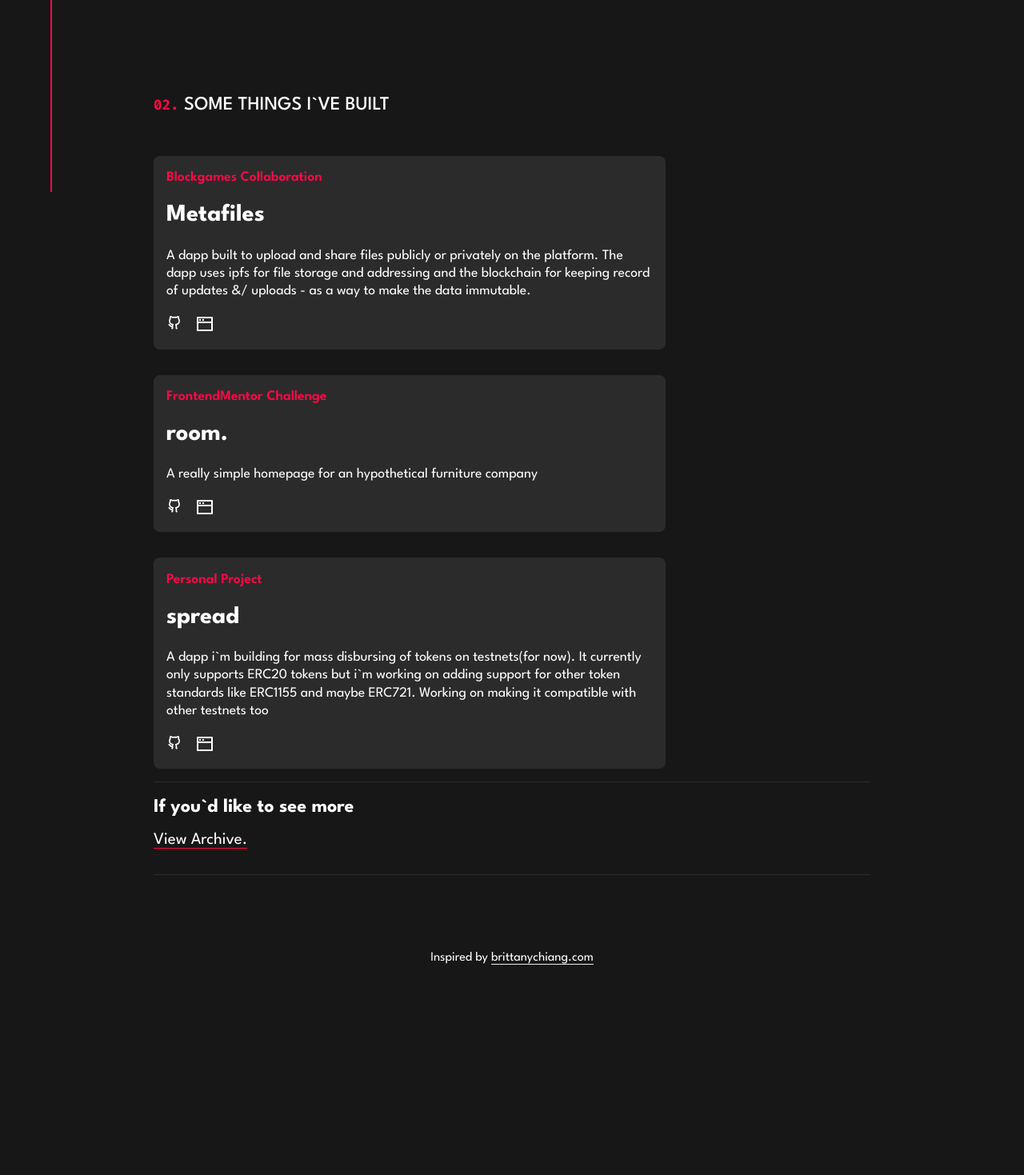
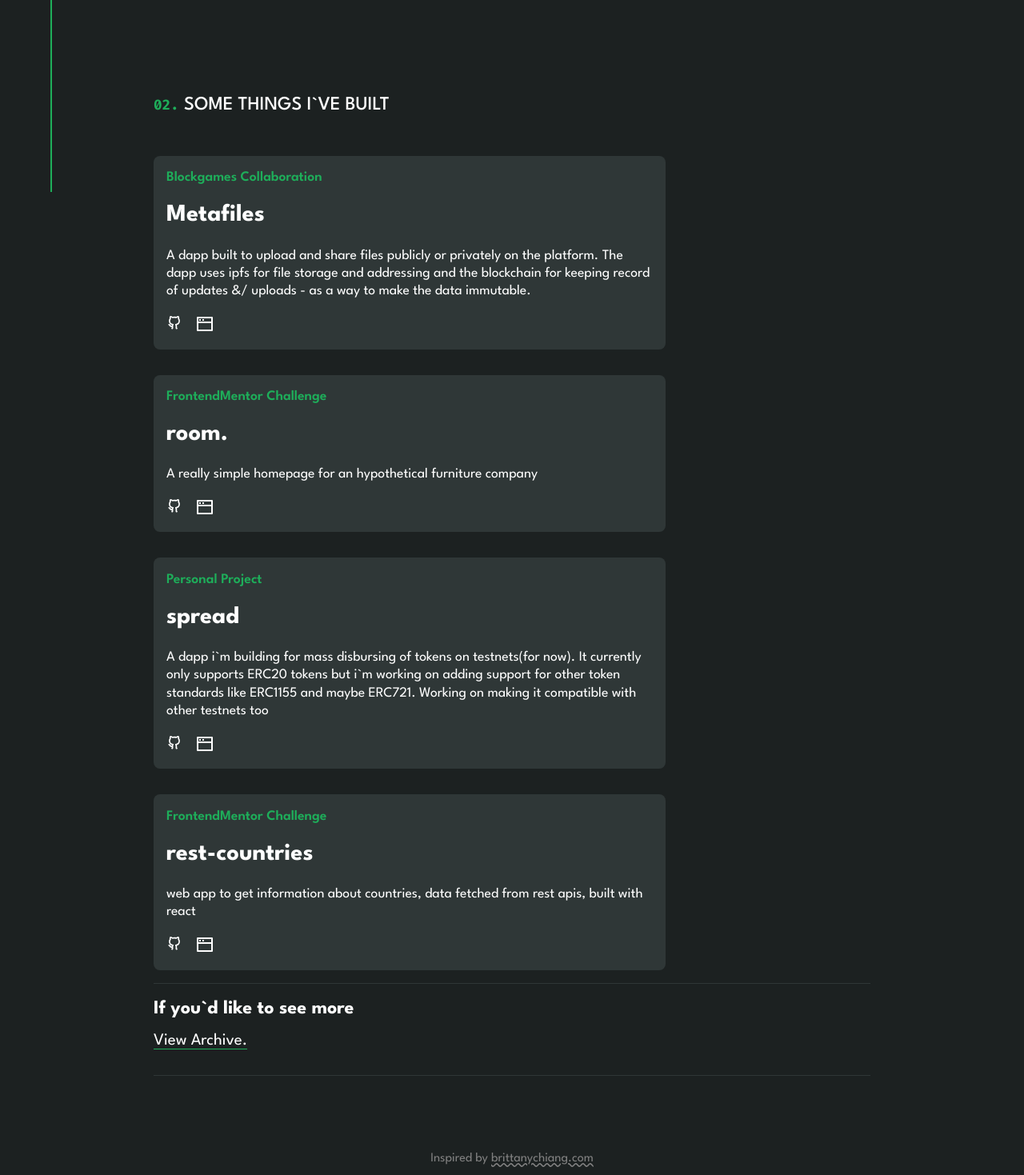
Before and after one commit to adedotxn/adedotxn.me.v1, a Next.js app: page / in a window 1280 px wide. Shown: the part 940-2409 px from the top of the page at 80% size. Before the commit the page ends 2161 px from the top, so only its background shows below. Built offline with nearby package versions, Linux system fonts and the light colour scheme.

Commit message:
fix: accessibility

```diff
--- a/components/project_cards.tsx
+++ b/components/project_cards.tsx
@@ -52,6 +52,7 @@ const ProjectDiv:FC<{project : IProject}> = ({project}) => {
                             <Image src='/images/github.svg' alt="github" width={20} height={20} />
                         </a>
                     </Link>
+
                 }
 
                 {project?.livelink?.href &&
--- a/data.ts
+++ b/data.ts
@@ -31,7 +31,15 @@ export const Featured: Array<IFeatured> = [
         id:3,
         gitlink : new URL("https://github.com/Phyf3/spread"),
         livelink : new URL('https://spread-sigma.vercel.app/')
-    }
+    },
+    {
+        category: "FrontendMentor Challenge",
+        name : "rest-countries",
+        details: "web app to get information about countries, data fetched from rest apis, built with react",
+        id : 4,
+        gitlink : new URL("https://github.com/Phyf3/REST-Countries-web-app"),
+        livelink : new URL("https://rest-countries-web-appp.vercel.app/")
+    },
 ]
 
 interface IArchiveProjects {
@@ -50,10 +58,11 @@ export const ArchiveProjects : Array<IArchiveProjects> = [
         gitlink : new URL("https://github.com/Phyf3/data-structures-and-algorithms"),
     },
     {
-        name : "speedrunEth-quests",
-        details: "repo containing my completed speedruneth quests",
+        name : "rest-countries",
+        details: "web app to get information about countries, data fetched from rest apis, built with react",
         id : 2,
-        gitlink : new URL("https://github.com/Phyf3/SpeedrunEth-Quests"),
+        gitlink : new URL("https://github.com/Phyf3/REST-Countries-web-app"),
+        livelink : new URL("https://rest-countries-web-appp.vercel.app/")
     },
     {
         name : "voting dapp",
@@ -62,32 +71,31 @@ export const ArchiveProjects : Array<IArchiveProjects> = [
         gitlink : new URL("https://github.com/maura-dev/Voting-Dapp.git"),
     },
     {
-        name : "rest-countries",
-        details: "web app to get information about countries, data fetched from rest apis, built with react",
-        id : 4,
-        gitlink : new URL("https://github.com/Phyf3/REST-Countries-web-app"),
-        livelink : new URL("https://rest-countries-web-appp.vercel.app/")
-    },
-    {
         name : "tip-calculator",
         details: "a vanilla js project to calculate tips for a service in percentages and per person",
-        id : 5,
+        id : 4,
         gitlink : new URL("https://github.com/Phyf3/tip-calculator-web-app-with-vanilla-js"),
         livelink : new URL("https://tip-calculator-phyf3.vercel.app/")
     },
     {
         name : "rock-paper-scissors game",
         details: "",
-        id : 6,
+        id : 5,
         gitlink : new URL("https://github.com/Phyf3/rock-paper-scissors-game-using-vanilla-js"),
         livelink : new URL("https://rock-paper-scissors-game-using-vanilla-js.vercel.app/")
     },
     {
         name : "todo app",
         details: "learning project built to learn how to work with nodejs, express and mongodb ",
-        id : 7,
+        id : 6,
         gitlink : new URL("https://github.com/Phyf3/todo-app-mernstack"),
         livelink : new URL("https://mernstack-taskapp.netlify.app/")
+    },
+    {
+        name : "speedrunEth-quests",
+        details: "repo containing my completed speedruneth quests",
+        id : 7,
+        gitlink : new URL("https://github.com/Phyf3/SpeedrunEth-Quests"),
     },
     {
         name : "indiebrew-landing-page",
@@ -96,5 +104,4 @@ export const ArchiveProjects : Array<IArchiveProjects> = [
         gitlink : new URL("https://github.com/Phyf3/IndieBrew-Landing-Page"),
         livelink : new URL("http://indie-brew-landing-page-gray.vercel.app/")
     }
-
 ]
--- a/styles/Home.module.css
+++ b/styles/Home.module.css
@@ -167,7 +167,7 @@
 .projects h1 span:nth-child(1),
 .contact h1 {
   font-family: 'Fira Code';
-  color:var(--red);
+  color:var(--highlight);
   font-size: 1.1rem;
 }
 .about h1 span:nth-child(2) {
@@ -226,7 +226,7 @@
 }
 
 .card span {
-  color :var(--red);
+  color :var(--highlight);
   font-size: 1.1rem;
   font-weight: 600;
 }
@@ -267,7 +267,7 @@
   font-size: 1.3rem;
 }
 .more__links span {
-  border-bottom: 1px solid var(--red);
+  border-bottom: 1px solid var(--highlight);
   width:fit-content;
 }
 .more__links {
@@ -307,7 +307,7 @@
 }
 .archive>div h3{
   padding: 0;
-  border-bottom: 1px solid var(--red);
+  border-bottom: 1px solid var(--highlight);
   width:fit-content;
 }
 .archive>div>p {
@@ -367,7 +367,7 @@
     position: absolute;
     width: 100%;
     height: 1px;
-    background: var(--red);
+    background: var(--highlight);
     top: 100%;
     left: 0;
     pointer-events: none;
@@ -441,7 +441,7 @@
     right: 0rem;
   }
   .right div:hover {
-    color:var(--red)
+    color:var(--highlight)
   }
   .right div {
     transform: rotate(-90deg);
@@ -473,7 +473,7 @@
   .left div:nth-child(2) {
     width:2px;
     height:100vh;
-    background-color: var(--red);
+    background-color: var(--highlight);
   }
   .left ul li:hover {
     transform:scale(1.1) translateY(-15%);
@@ -576,7 +576,7 @@
     transition: all .15s linear 0s;
   }
   .more__links span:hover {
-    border-bottom: 1px solid var(--red);
+    border-bottom: 1px solid var(--highlight);
     transform:translateY(10%)
   }
   .contact {
--- a/styles/globals.css
+++ b/styles/globals.css
@@ -21,19 +21,21 @@ a {
 }
 
 :root {
-  --bg : #171717;
+  --bg : #1C2121;
   --grey : #EDEDED;
   --darkbrown : #444444;
   --white : #ffff;
-  --red : #ff0947;
-  --lightbg:#55555551;
+  --highlight : #1EAE5A;
+  --lightbg:#2F3737;
 }
 
 footer {
   display: grid;
   place-items: center;
+  color: grey;
 }
 
 footer p span {
-  border-bottom: 1px solid var(--grey);
+  text-decoration: underline;
+  text-decoration-style: wavy;
 }
```
